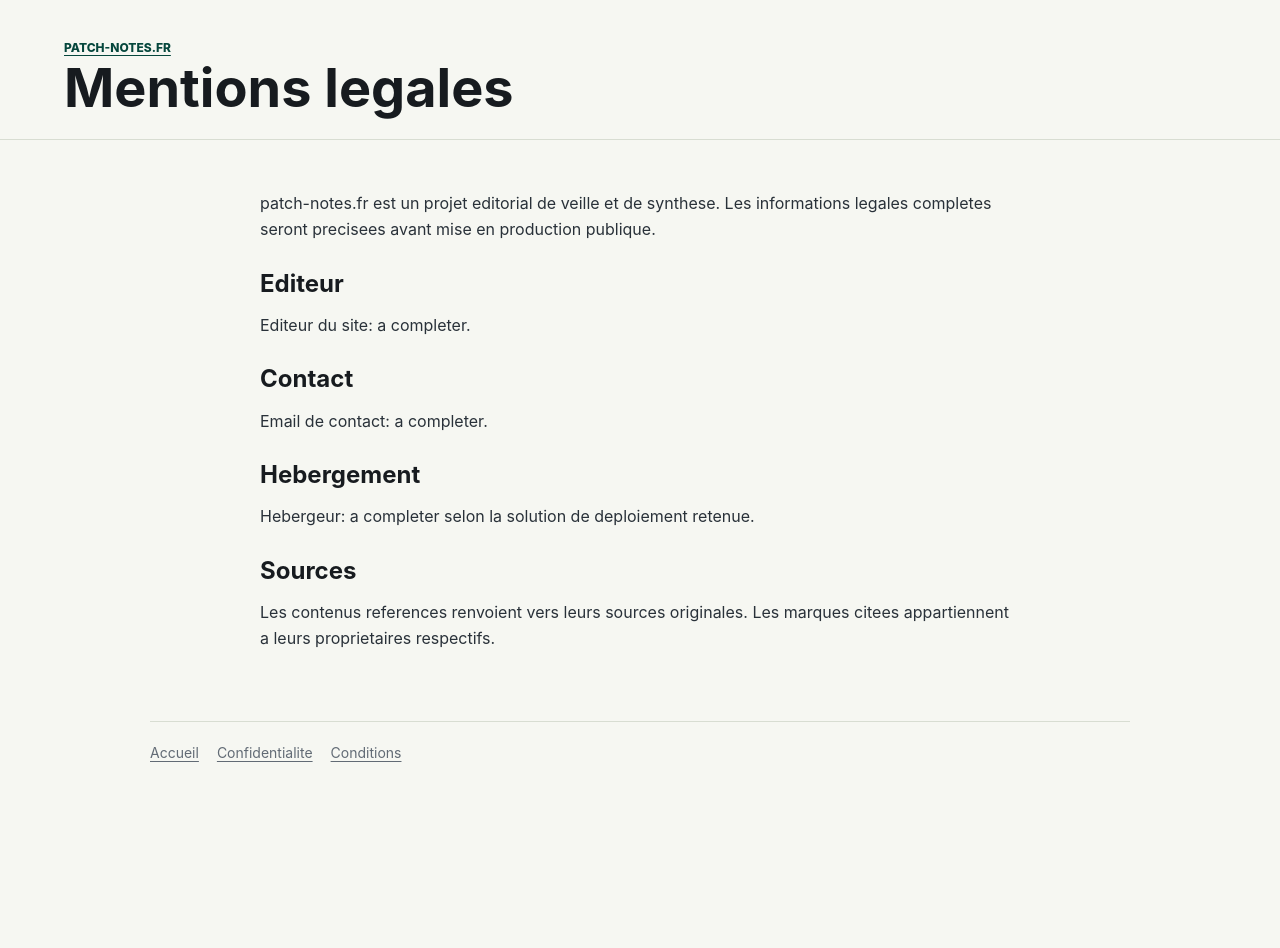
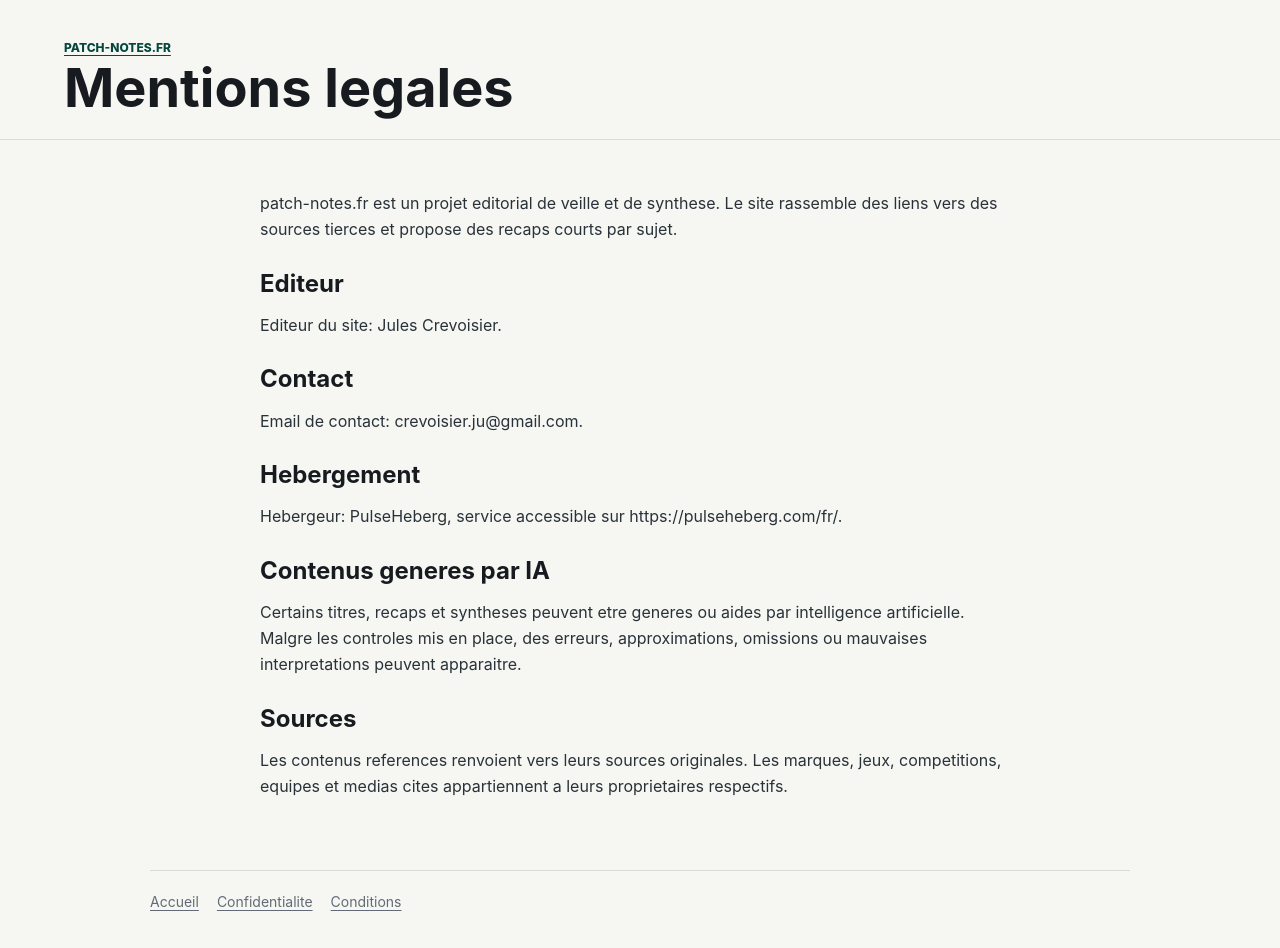
Before and after one commit to jules-crevoisier/patch-notes, a website: page blog/public/mentions-legales.html in a window 1280 px wide. Before the commit the page ends 800 px from the top, so only its background shows below. Drawn offline with Linux system fonts and the light colour scheme.

Commit message:
Update legal pages

```diff
--- a/blog/public/mentions-legales.html
+++ b/blog/public/mentions-legales.html
@@ -16,15 +16,17 @@
       </div>
     </header>
     <main class="legal-page">
-      <p>patch-notes.fr est un projet editorial de veille et de synthese. Les informations legales completes seront precisees avant mise en production publique.</p>
+      <p>patch-notes.fr est un projet editorial de veille et de synthese. Le site rassemble des liens vers des sources tierces et propose des recaps courts par sujet.</p>
       <h2>Editeur</h2>
-      <p>Editeur du site: a completer.</p>
+      <p>Editeur du site: Jules Crevoisier.</p>
       <h2>Contact</h2>
-      <p>Email de contact: a completer.</p>
+      <p>Email de contact: crevoisier.ju@gmail.com.</p>
       <h2>Hebergement</h2>
-      <p>Hebergeur: a completer selon la solution de deploiement retenue.</p>
+      <p>Hebergeur: PulseHeberg, service accessible sur https://pulseheberg.com/fr/.</p>
+      <h2>Contenus generes par IA</h2>
+      <p>Certains titres, recaps et syntheses peuvent etre generes ou aides par intelligence artificielle. Malgre les controles mis en place, des erreurs, approximations, omissions ou mauvaises interpretations peuvent apparaitre.</p>
       <h2>Sources</h2>
-      <p>Les contenus references renvoient vers leurs sources originales. Les marques citees appartiennent a leurs proprietaires respectifs.</p>
+      <p>Les contenus references renvoient vers leurs sources originales. Les marques, jeux, competitions, equipes et medias cites appartiennent a leurs proprietaires respectifs.</p>
     </main>
     <footer class="site-footer">
       <a href="/">Accueil</a>
```
Also changed, not shown: blog/public/conditions.html (+7 -3 lines), blog/public/confidentialite.html (+7 -3 lines).
